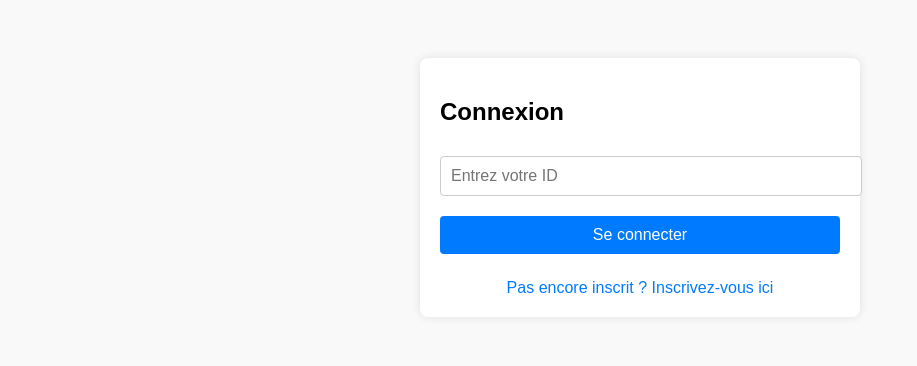
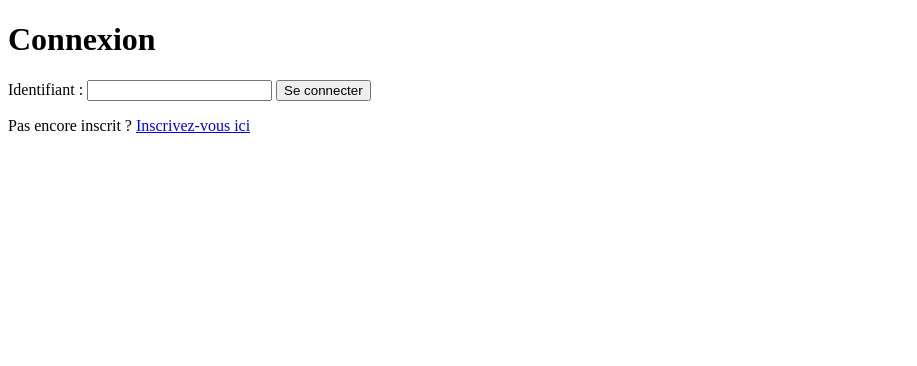
Before and after one commit to medardgaf/jna, a Flask app: page / in a window 1280 px wide. Shown: the top 366 px of the page, without its empty margins (0-917 px from the left). Run offline with Flask 3, Linux system fonts and the light colour scheme.

Commit message:
login.html

```diff
--- a/templates/login.html
+++ b/templates/login.html
@@ -1,38 +1,16 @@
 <!DOCTYPE html>
-<html>
+<html lang="fr">
 <head>
+    <meta charset="UTF-8" />
     <title>Connexion</title>
-    <style>
-        body { font-family: Arial, sans-serif; background: #f9f9f9; padding: 50px; }
-        .login-container {
-            max-width: 400px; margin: auto; background: white; padding: 20px; border-radius: 8px; box-shadow: 0 0 10px rgba(0,0,0,0.1);
-        }
-        input, button {
-            width: 100%; padding: 10px; margin: 10px 0; border-radius: 4px; border: 1px solid #ccc;
-            font-size: 1em;
-        }
-        button {
-            background-color: #007bff; color: white; border: none; cursor: pointer;
-        }
-        button:hover {
-            background-color: #0056b3;
-        }
-        a {
-            display: block; text-align: center; margin-top: 15px; color: #007bff; text-decoration: none;
-        }
-        a:hover {
-            text-decoration: underline;
-        }
-    </style>
 </head>
 <body>
-    <div class="login-container">
-        <h2>Connexion</h2>
-        <form action="/authenticate" method="post">
-            <input type="number" name="id" placeholder="Entrez votre ID" required>
-            <button type="submit">Se connecter</button>
-        </form>
-        <a href="/inscription">Pas encore inscrit ? Inscrivez-vous ici</a>
-    </div>
+    <h1>Connexion</h1>
+    <form action="/authenticate" method="POST">
+        <label for="id">Identifiant :</label>
+        <input type="text" id="id" name="id" required />
+        <button type="submit">Se connecter</button>
+    </form>
+    <p>Pas encore inscrit ? <a href="/inscription">Inscrivez-vous ici</a></p>
 </body>
 </html>
```
